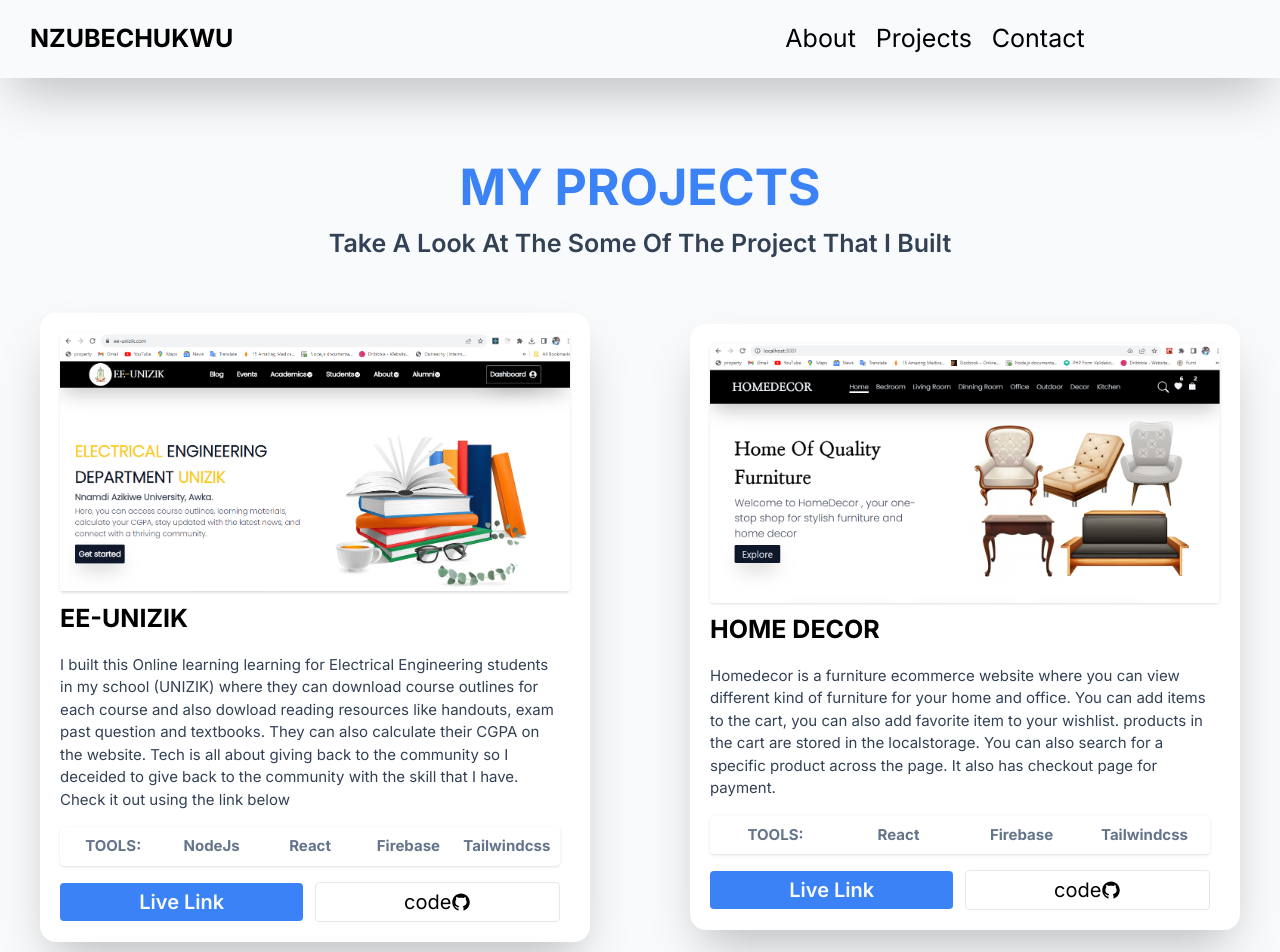
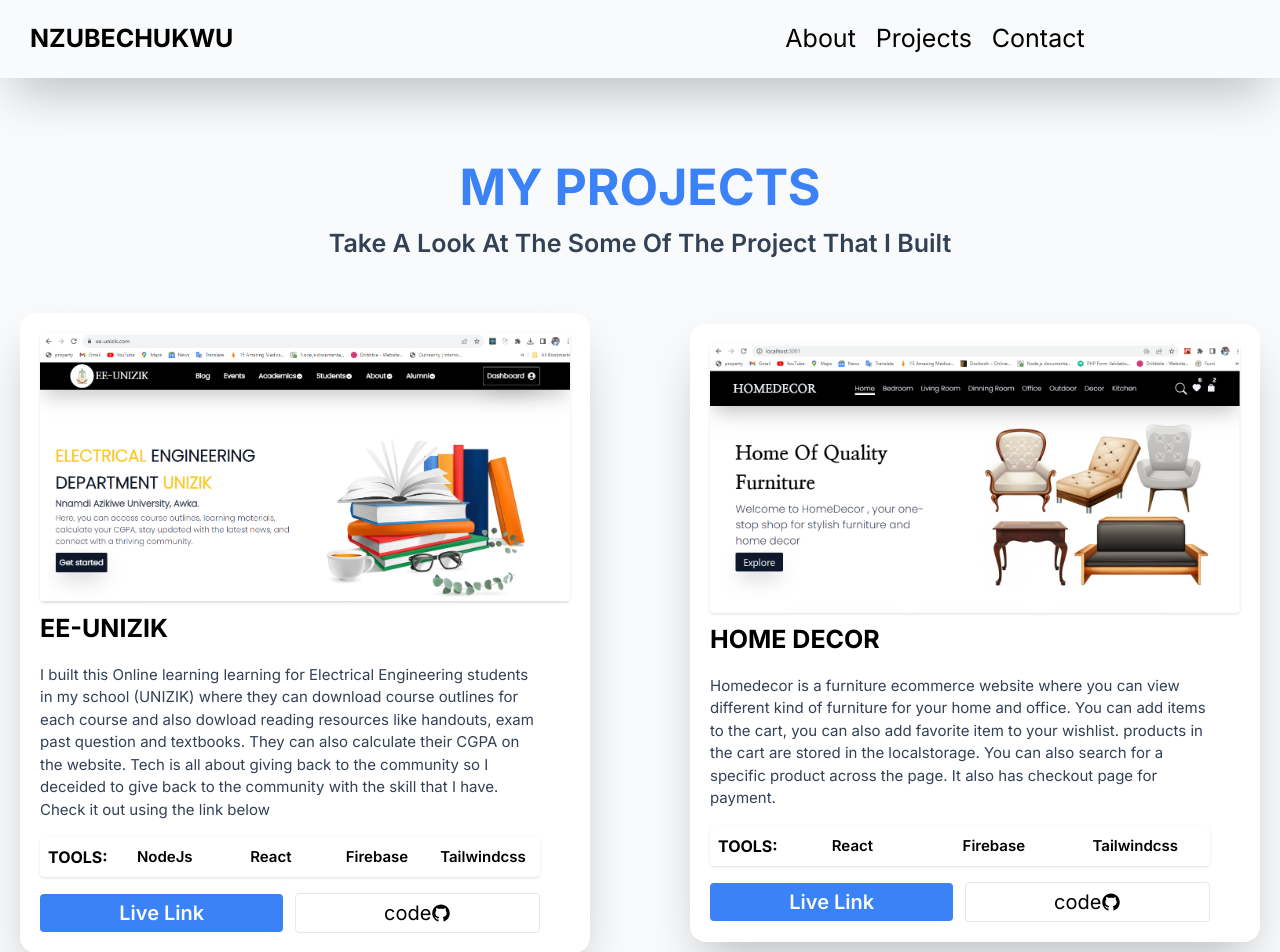
Before and after one commit to DesmondNzubechi/PORTFOLIO, a Next.js app: page /projects in a window 1280 px wide. Shown: the top 952 px of the page. Built offline with nearby package versions, Linux system fonts and the light colour scheme.

Commit message:
new change

```diff
--- a/app/projects/page.jsx
+++ b/app/projects/page.jsx
@@ -13,7 +13,7 @@ const Projects = () => {
             ProjectImg: eeunizik,
             projectName: 'EE-UNIZIK',
             ProjectDescr: 'I built this Online learning learning for Electrical Engineering students in my school (UNIZIK) where they can download course outlines for each course and also dowload reading resources like handouts, exam past question and textbooks. They can also calculate their CGPA on the website.  Tech is all about giving back to the community so I deceided to give back  to the community with the skill that I have. Check it out using the link below ',
-            projectStack: ['TOOLS:', 'NodeJs', 'React',  'Firebase', 'Tailwindcss'],
+            projectStack: [ 'NodeJs', 'React',  'Firebase', 'Tailwindcss'],
             ProjectGit: 'github.com/DesmondNzubechi/ee-nau',
             ProjectUrl: 'ee-unizik.com',
         },
@@ -21,7 +21,7 @@ const Projects = () => {
             ProjectImg: homedecor,
             projectName: 'HOME DECOR',
             ProjectDescr: 'Homedecor is a furniture ecommerce website where you can view different kind of furniture for your home and office. You can add items to the cart, you can also add favorite item to your wishlist. products in the cart are stored in the localstorage. You can also search for a specific product across the page. It also has checkout page for payment.',
-            projectStack: ['TOOLS:',' React','Firebase', 'Tailwindcss'],
+            projectStack: [' React','Firebase', 'Tailwindcss'],
             ProjectGit: 'github.com/DesmondNzubechi/Home-decor',
             ProjectUrl: 'home-decor-by-nzubechukwu.vercel.app',
         },
@@ -29,7 +29,7 @@ const Projects = () => {
             ProjectImg: lorddube,
             projectName: 'Lorddube logistic energy',
             ProjectDescr: 'Lorddube Logistic Energy is website that I built for company located in Porthacourt Nigeria they specialize in selling of quality Oil and Gas tools . This website made it easy for their customer to access them online.',
-            projectStack: ['TOOLS:', 'React', 'Tailwindcss', 'Git', 'Router'],
+            projectStack: [ 'React', 'Tailwindcss', 'Git', 'Router'],
             ProjectGit: 'github.com/DesmondNzubechi/LORDDUBE-LORGISTIC-ENERGY.CO',
             ProjectUrl: 'lorddubelogisticsenergy.com',
         },
@@ -37,14 +37,14 @@ const Projects = () => {
             ProjectImg: homebuilder,
             projectName: 'HOMEBUILDER',
             ProjectDescr: 'This project is a real estate  website that I built with React, Tailwind CSS, and Firebase. I integrated Seamlessly search to explore properties based on location and budget, I integrated authentication using firebase, and  a dynamic admin dashboard for property listing, I also made the property listing available for anyone to test the features. Experience enhanced communication and discover the latest listings, making this project an invaluable addition to any real estate venture.',
-            projectStack:  ['TOOLS:',' React', 'Tailwindcss' , 'firebase'],
+            projectStack:  [' React', 'Tailwindcss' , 'firebase'],
             ProjectGit: 'github.com/DesmondNzubechi/beautiful-home',
             ProjectUrl: 'buildhome.vercel.app',
         },
     ]
     return (
 
-        <div className="py-[100px] pt-[150px] bg-slate-50 px-10">
+        <div className="py-[100px] pt-[150px] bg-slate-50 overflow-x-hidden px-[20px]">
             <div className="text-center">
                 <h1 className="uppercase text-blue-500 font-bold text-[25px] md:text-[50px]">My Projects</h1>
                 <p className="text-[15px] md:text-[25px] text-slate-700 font-semibold">Take A Look At The Some Of The Project That I Built</p>
@@ -59,9 +59,9 @@ const Projects = () => {
                                 </div>
                                 <div className="max-w-[500px] flex flex-col gap-4">
                                     <h1 className="font-bold uppercase text-[25px]">{project.projectName}</h1>
-                                    <p className="text-slate-700   text-[15px] text-wrap"> {project.ProjectDescr}</p>
-                                    <p className=" flex gap-2 p-1 shadow  p-2 rounded items-center"> {project.projectStack.map(stack => {
-                                        return <b className={`text-[15px]   ${stack === 'TOOLS'? 'text-slate-900' : 'text-slate-500'} rounded w-full text-center  capitalize`}>{stack}</b>
+                                    <p className="text-slate-700  text-[12px] md:text-[15px] text-wrap"> {project.ProjectDescr}</p>
+                                    <p className=" flex gap-2 p-1 shadow  p-2 rounded items-center"> <b>TOOLS:</b>  {project.projectStack.map(stack => {
+                                        return <span className={`md:text-[15px] text-[12px] font-semibold   rounded w-full text-center  capitalize`}> {stack}</span>
                                     })} </p>
                                     <div className="flex gap-3 items-center">
                                     <Link className="bg-blue-500 text-center w-full font-semibold capitalize text-slate-50 p-1 px-3 rounded text-[20px]" href={`https://${project.ProjectUrl}`}>Live link</Link>
```
